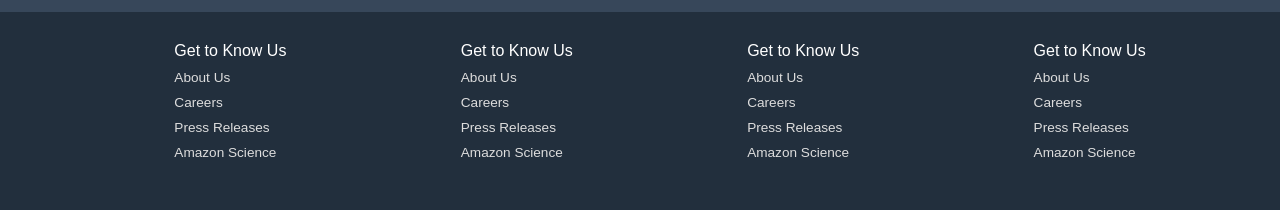
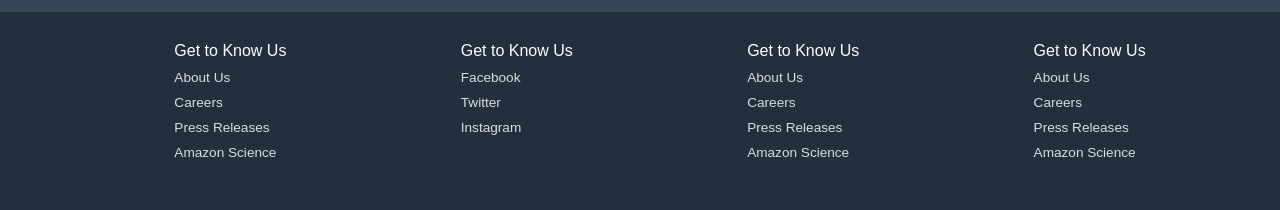
Before and after one commit to LaulinSharma/Amazon_Clone, a plain HTML site: page index.html in a window 1280 px wide. Shown: the part 1468-1678 px from the top of the page. Drawn offline with Linux system fonts and the light colour scheme.

Commit message:
Source_code

```diff
--- a/index.html
+++ b/index.html
@@ -156,10 +156,10 @@
             <ul>
 
                 <p>Get to Know Us</p>
-                <a>About Us</a>
-                <a>Careers</a>
-                <a>Press Releases</a>
-                <a>Amazon Science</a>
+                <a>Facebook</a>
+                <a>Twitter</a>
+                <a>Instagram</a>
+
 
             </ul>
             <ul>
```
